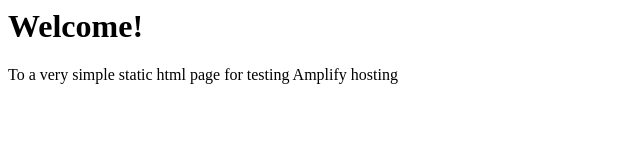
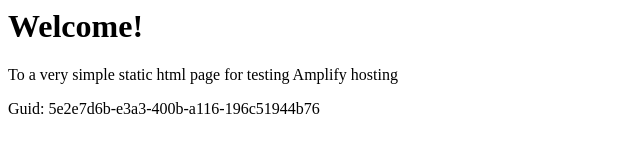
Before and after one commit to aws-aemilia-pdx/Github-PR-Commit-Integration-Test-DoNotTouch-Gith-OKSLNVO2-v1-beta-us-west-2, a website: page src/index.html in a window 1280 px wide. Shown: the whole page, without its empty margins (0-640 px from the left). Drawn offline with Linux system fonts and the light colour scheme.

Commit message:
commit from integ tests

```diff
--- a/src/index.html
+++ b/src/index.html
@@ -1,3 +1,5 @@
+
+
 <html lang="en">
 
 <head>
@@ -10,6 +12,6 @@
 <body>
     <h1>Welcome!</h1>
     <p>To a very simple static html page for testing Amplify hosting</p>
-</body>
+    <p>Guid: 5e2e7d6b-e3a3-400b-a116-196c51944b76</p></body>
 
 </html>
```
